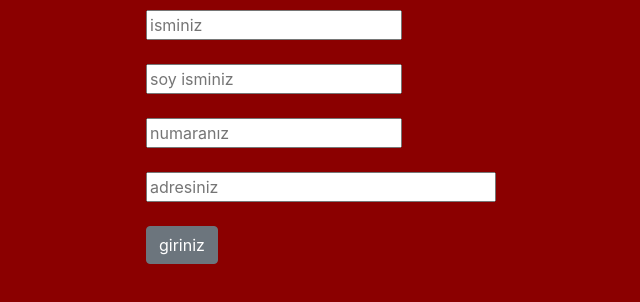
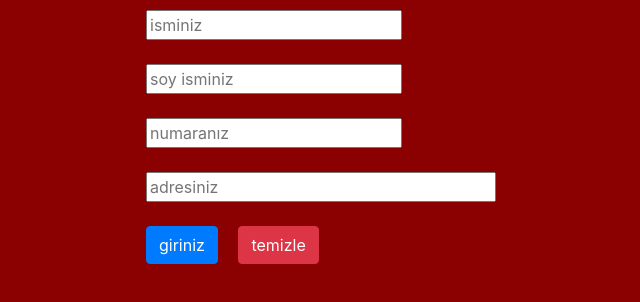
Before and after one commit to obekta/JS-Formveformsubmityontemicalismasi, a plain HTML site: page index.html in a window 1280 px wide. Shown: the part 108-410 px from the top of the page, without its empty margins (324-964 px from the left). Drawn offline with nearby package versions, Linux system fonts and the light colour scheme.

Commit message:
html dosyasinda degisiklikler yapildi

```diff
--- a/index.html
+++ b/index.html
@@ -19,7 +19,8 @@
                   <input type="text" name="soy isim" placeholder="soy isminiz" id="inputSoyisim"> <br><br>
                   <input type="number" placeholder="numaranız" id="inputNumara"> <br><br>
                   <input type="text" placeholder="adresiniz" style="width: 350px" id="inputAdres"> <br><br>
-                  <input type="submit" name="submit" value="giriniz" class="btn btn-secondary">
+                  <input type="submit" name="submit" value="giriniz" class="btn btn-primary">
+                  <button class="ml-3 btn btn-danger" type="reset">temizle</button>
             </form>
     </div>
  </div>
```
